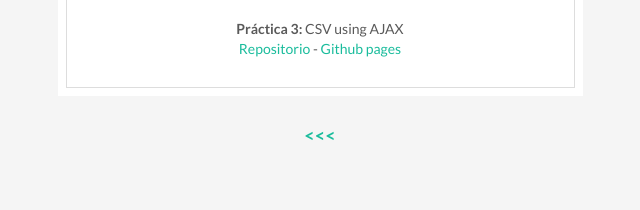
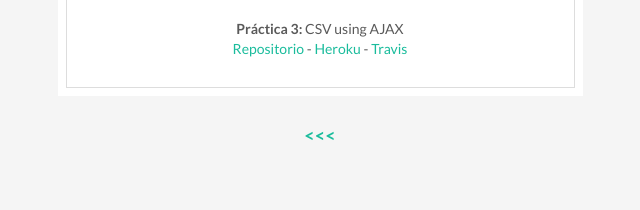
Before and after one commit to gcpmendez/PL1415, a plain HTML site: page index.html in a window 1280 px wide. Shown: the part 395-605 px from the top of the page, 320-960 px from the left. Drawn offline with Linux system fonts and the light colour scheme.

Commit message:
index.html updated

```diff
--- a/index.html
+++ b/index.html
@@ -44,7 +44,8 @@
 
 
         <tr>
-            <td>   <br>
+            <td>
+              <br>
                   <b>Práctica 0:</b> Instalación y uso de Node.js<br>
                  <a href="https://github.com/gcpmendez/Pr0_PL_1415">Repositorio</a> - <a href="http://gcpmendez.github.io/Pr0_PL_1415">Github pages</a>
                  <br><br>
@@ -55,10 +56,9 @@
                <a href="https://github.com/gcpmendez/Pr2_PL_1415">Repositorio</a> - <a href="http://gcpmendez.github.io/Pr2_PL_1415/">Github pages</a>
                <br><br>
                <b>Práctica 3:</b> CSV using AJAX<br>
-                   <a href="https://github.com/gcpmendez/Pr3_PL_1415">Repositorio</a> - <a href="http://gcpmendez.github.io/Pr3_PL_1415/">Github pages</a>
-
-                   <br><br></td>
-
+               <a href="https://github.com/gcpmendez/Pr3_PL_1415">Repositorio</a> - <a href="https://pr3pl1415.herokuapp.com/">Heroku</a> - <a href="http://gcpmendez.github.io/Pr3_PL_1415/">Travis</a>
+               <br><br>
+            </td>
         </tr>
 
 </table>
```
Lines whose indentation alone changed are shown as unchanged.
